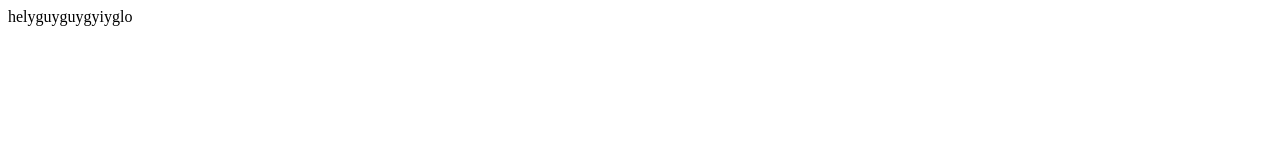
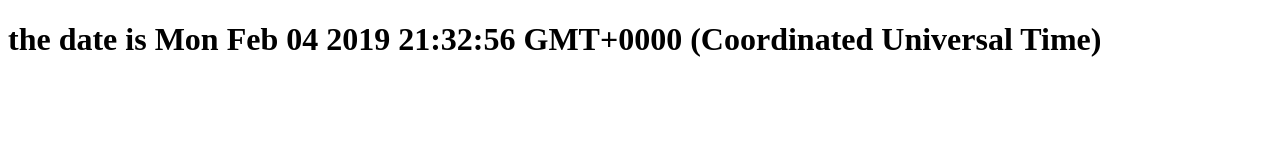
Before and after one commit to josannavnee/C0749303, a plain HTML site: page C0749303/index.html in a window 1280 px wide. Drawn offline with Linux system fonts and the light colour scheme.

Commit message:
Edit java script

```diff
--- a/C0749303/index.html
+++ b/C0749303/index.html
@@ -6,7 +6,10 @@
     <link href="css/default.css" rel="stylesheet" />
 </head>
 <body>
-    <div>helyguyguygyiyglo</div>
-    <script src="js/main.js"></script>
+    <div>hello world</div>
+    <script>
+        var date = new Date();
+        document.body.innerHTML = "<h1>the date is " + date +  "</h1>"
+    </script>
 </body>
 </html>
```
